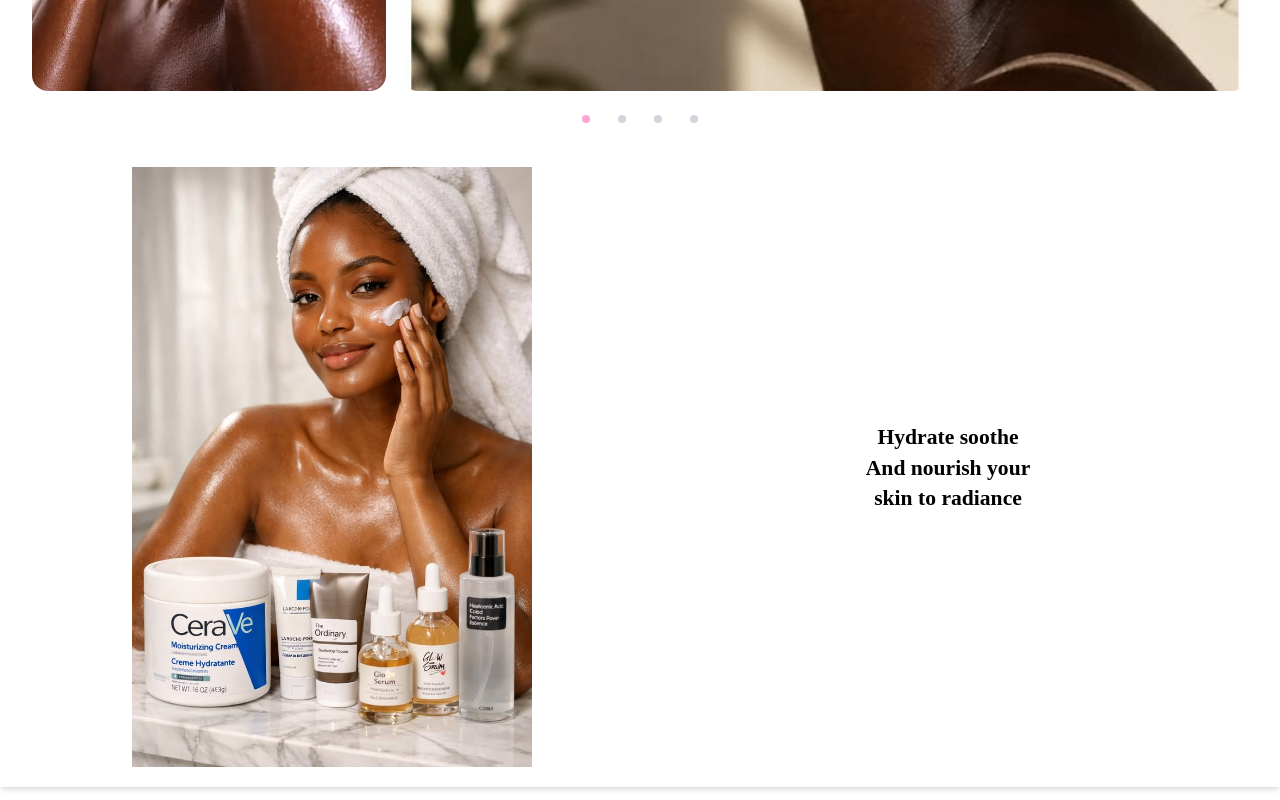
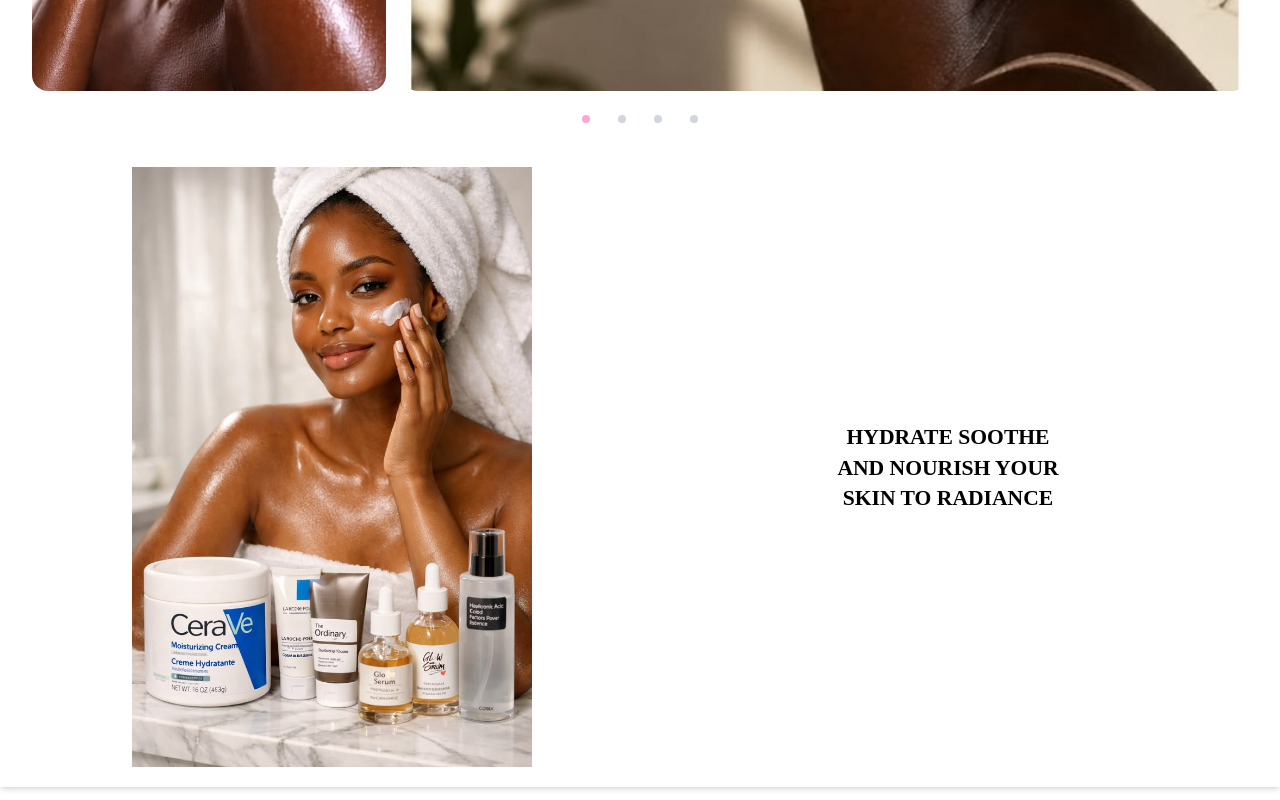
Before and after one commit to Emmanueladimchinaobi/SKINCARE-WEBSITE, a website: page index.html in a window 1280 px wide. Shown: the part 2520-3320 px from the top of the page. Drawn offline with Linux system fonts and the light colour scheme.

Commit message:
first commit

```diff
--- a/index.html
+++ b/index.html
@@ -928,7 +928,7 @@ style="background-image: url('./img/Trending\ Beauty\ Hacks\ Every\ Girl\ Should
 class="w-full h-75 object-cover  md:object-contain md:h-150 ">
 
       </div>
-      <div class="flex-1 flex-col p-5 object-cover flex justify-center items-center animate-gentle " style="font-family: 'Times New Roman', Times, serif;">
+      <div class="flex-1 flex-col p-5 object-cover flex justify-center items-center animate-gentle md:uppercase " style="font-family: 'Times New Roman', Times, serif;">
        <h1 class="text-xl font-extrabold ">Hydrate soothe</h1>
 <h1 class="text-xl font-extrabold" >And nourish your </h1>
 <h1 class="text-xl font-extrabold">skin to radiance </h1>
```
Also changed, not shown: src/output.css.
